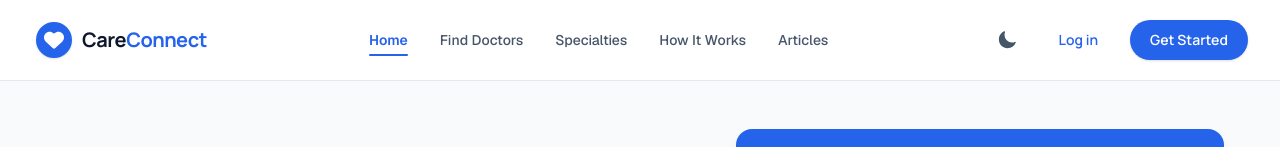
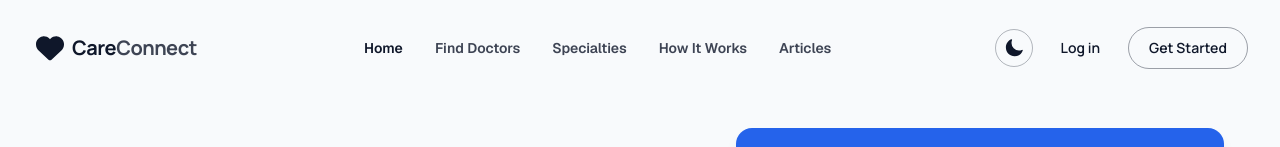
Before and after one commit to alfaazahmed7/careConnect-client, a Next.js app: page / in a window 1280 px wide. Shown: the top 147 px of the page. Built offline with nearby package versions, Linux system fonts and the light colour scheme; grey boxes are pictures that could not be loaded.

Commit message:
style(navbar): redesign navbar UI

```diff
--- a/src/app/doctors/page.tsx
+++ b/src/app/doctors/page.tsx
@@ -24,7 +24,7 @@ export default async function DoctorsPage({
     const doctorResults = await getDoctors(queryString.toString());
 
     return (
-        <div className="min-h-screen bg-[#F8FAFC] dark:bg-[#0F172A] py-8 transition-colors duration-200">
+        <div className="min-h-screen bg-[#F8FAFC] dark:bg-[#0F172A] pb-8 pt-28 transition-colors duration-200 lg:pt-32">
             <div className="max-w-7xl mx-auto px-4 sm:px-6 lg:px-8 space-y-6">
 
                 {/* Breadcrumbs Navigation */}
--- a/src/components/homepage/banner/Banner.tsx
+++ b/src/components/homepage/banner/Banner.tsx
@@ -29,7 +29,7 @@ export default function Banner() {
     };
 
     return (
-        <section className="relative overflow-x-clip bg-[#F8FAFC] dark:bg-[#0F172A] pt-8 pb-16 lg:pt-12 lg:pb-24 transition-colors duration-200">
+        <section className="relative overflow-x-clip bg-[#F8FAFC] dark:bg-[#0F172A] pt-28 pb-16 lg:pt-32 lg:pb-24 transition-colors duration-200">
             <div className="max-w-7xl mx-auto px-4 sm:px-6 lg:px-8">
 
                 {/* Main Banner Grid */}
--- a/src/components/shared/navbar/Navbar.tsx
+++ b/src/components/shared/navbar/Navbar.tsx
@@ -4,7 +4,7 @@ import { geist } from '@/lib/fonts/fonts';
 import { useTheme } from 'next-themes';
 import Link from 'next/link';
 import { usePathname } from 'next/navigation';
-import { useState, useSyncExternalStore } from 'react';
+import { useEffect, useState, useSyncExternalStore } from 'react';
 import { FaHeart } from 'react-icons/fa6';
 import { HiX } from 'react-icons/hi';
 import { HiBars3, HiMoon, HiSun } from 'react-icons/hi2';
@@ -21,6 +21,7 @@ export default function Navbar() {
     const pathname = usePathname();
     const { resolvedTheme, setTheme } = useTheme();
     const [isMobileMenuOpen, setIsMobileMenuOpen] = useState(false);
+    const [isScrolled, setIsScrolled] = useState(false);
     const mounted = useSyncExternalStore(
         () => () => { },
         () => true,
@@ -31,55 +32,55 @@ export default function Navbar() {
         setTheme(resolvedTheme === 'dark' ? 'light' : 'dark');
     };
 
+    useEffect(() => {
+        const handleScroll = () => setIsScrolled(window.scrollY > 8);
+
+        handleScroll();
+        window.addEventListener('scroll', handleScroll, { passive: true });
+        return () => window.removeEventListener('scroll', handleScroll);
+    }, []);
+
     return (
-        <header className="sticky top-0 z-50 w-full border-b bg-white/90 border-[#E2E8F0] backdrop-blur-md dark:bg-[#111827]/90 dark:border-[#334155] transition-colors duration-200">
-            <div className="max-w-7xl mx-auto px-4 sm:px-6 lg:px-8 h-20 flex items-center justify-between">
+        <header className={`sticky top-0 z-50 -mb-20 w-full text-[#0F172A] transition-colors duration-200 lg:-mb-24 dark:text-[#F8FAFC] ${isScrolled
+            ? 'bg-[#F8FAFC]/95 backdrop-blur-md dark:bg-[#111827]/95'
+            : 'bg-transparent'
+            }`}>
+            <div className="mx-auto flex h-20 max-w-7xl items-center justify-between px-4 sm:px-6 lg:h-24 lg:px-8">
 
-                {/* Brand Logo */}
                 <Link
                     href="/"
-                    className="flex items-center gap-2.5 group focus:outline-none focus-visible:ring-2 focus-visible:ring-[#2563EB] rounded-lg p-1"
+                    className="flex items-center gap-2 rounded-lg p-1 focus:outline-none focus-visible:ring-2 focus-visible:ring-current"
                 >
-                    <div className="w-9 h-9 rounded-full bg-[#2563EB] flex items-center justify-center text-white shadow-sm transition-transform duration-200 group-hover:scale-105">
-                        <FaHeart className="w-5 h-5" />
-                    </div>
-                    <span className="text-xl font-bold tracking-tight text-[#0F172A] dark:text-[#F8FAFC]">
-                        Care<span className="text-[#2563EB]">Connect</span>
+                    <FaHeart className="h-7 w-7 text-current" aria-hidden="true" />
+                    <span className="text-xl font-bold tracking-tight text-current">
+                        Care<span className="opacity-80">Connect</span>
                     </span>
                 </Link>
 
-                {/* Desktop Navigation Routes */}
-                <nav className={`hidden lg:flex items-center gap-8 ${geist.className}`}>
+                <nav className={`hidden items-center gap-8 lg:flex ${geist.className}`} aria-label="Primary navigation">
                     {NAV_LINKS.map((link) => {
                         const isActive = pathname === link.href;
                         return (
                             <Link
                                 key={link.href}
                                 href={link.href}
-                                className={`relative py-1.5 text-sm font-medium transition-colors duration-200 group ${isActive
-                                    ? 'text-[#2563EB] font-semibold'
-                                    : 'text-[#475569] hover:text-[#0F172A] dark:text-[#CBD5E1] dark:hover:text-[#F8FAFC]'
-                                    }`}
+                                aria-current={isActive ? 'page' : undefined}
+                                className={`py-1.5 text-sm font-semibold text-current ${isActive ? 'opacity-100' : 'opacity-80'}`}
                             >
                                 {link.label}
-                                <span
-                                    className={`absolute left-0 bottom-0 h-0.5 bg-[#2563EB] rounded-full transition-all duration-300 ${isActive ? 'w-full' : 'w-0 group-hover:w-full'
-                                        }`}
-                                />
                             </Link>
                         );
                     })}
                 </nav>
 
-                {/* Right Action Controls */}
-                <div className="hidden lg:flex items-center gap-5">
+                <div className="hidden items-center gap-3 lg:flex">
                     <button
                         onClick={toggleTheme}
                         type="button"
                         aria-label="Toggle Color Theme"
                         disabled={!mounted}
                         tabIndex={mounted ? 0 : -1}
-                        className="p-2.5 rounded-full text-[#475569] hover:text-[#0F172A] hover:bg-[#F1F5F9] dark:text-[#CBD5E1] dark:hover:text-[#F8FAFC] dark:hover:bg-[#1E293B] transition-colors focus:outline-none focus:ring-2 focus:ring-[#2563EB]"
+                        className="rounded-full border border-current/30 p-2 text-current transition-opacity hover:opacity-70 focus:outline-none focus-visible:ring-2 focus-visible:ring-current"
                     >
                         {resolvedTheme === 'dark' ? (
                             <HiSun className="w-5 h-5 text-amber-400" />
@@ -90,20 +91,19 @@ export default function Navbar() {
 
                     <Link
                         href="/login"
-                        className="text-sm font-semibold text-[#2563EB] hover:text-[#1D4ED8] dark:text-[#2563EB] dark:hover:text-[#1D4ED8] px-3 py-2 transition-colors duration-200"
+                        className="rounded-full px-4 py-2 text-sm font-semibold text-current transition-opacity hover:opacity-70 focus:outline-none focus-visible:ring-2 focus-visible:ring-current"
                     >
                         Log in
                     </Link>
 
                     <Link
                         href="/register"
-                        className="text-sm font-semibold text-white bg-[#2563EB] hover:bg-[#1D4ED8] px-5 py-2.5 rounded-full shadow-sm hover:shadow transition-all duration-200 active:scale-[0.98]"
+                        className="rounded-full border border-current/40 px-5 py-2.5 text-sm font-semibold text-current transition-colors hover:bg-[#0F172A] hover:text-white focus:outline-none focus-visible:ring-2 focus-visible:ring-current dark:hover:bg-[#F8FAFC] dark:hover:text-[#0F172A]"
                     >
                         Get Started
                     </Link>
                 </div>
 
-                {/* Mobile Controls */}
                 <div className="flex lg:hidden items-center gap-2">
                     <button
                         onClick={toggleTheme}
@@ -111,7 +111,7 @@ export default function Navbar() {
                         aria-label="Toggle Color Theme"
                         disabled={!mounted}
                         tabIndex={mounted ? 0 : -1}
-                        className="p-2 rounded-full text-[#475569] hover:bg-[#F1F5F9] dark:text-[#CBD5E1] dark:hover:bg-[#1E293B]"
+                        className="rounded-full border border-current/30 p-2 text-current transition-opacity hover:opacity-70 focus:outline-none focus-visible:ring-2 focus-visible:ring-current"
                     >
                         {resolvedTheme === 'dark' ? (
                             <HiSun className="w-5 h-5 text-amber-400" />
@@ -125,7 +125,7 @@ export default function Navbar() {
                         type="button"
                         aria-expanded={isMobileMenuOpen}
                         aria-label="Toggle Navigation Drawer"
-                        className="p-2 rounded-lg text-[#475569] hover:bg-[#F1F5F9] dark:text-[#CBD5E1] dark:hover:bg-[#1E293B]"
+                        className="rounded-lg p-2 text-current focus:outline-none focus-visible:ring-2 focus-visible:ring-current"
                     >
                         {isMobileMenuOpen ? (
                             <HiX className="w-6 h-6" />
@@ -136,10 +136,9 @@ export default function Navbar() {
                 </div>
             </div>
 
-            {/* Mobile Menu */}
             {isMobileMenuOpen && (
-                <div className="lg:hidden border-t border-[#E2E8F0] dark:border-[#334155] bg-[#FFFFFF] dark:bg-[#111827] px-4 pt-3 pb-6 space-y-3 shadow-lg">
-                    <nav className="flex flex-col space-y-1">
+                <div className="space-y-3 px-4 pb-6 pt-3 text-current lg:hidden">
+                    <nav className="flex flex-col space-y-1" aria-label="Mobile navigation">
                         {NAV_LINKS.map((link) => {
                             const isActive = pathname === link.href;
                             return (
@@ -147,10 +146,8 @@ export default function Navbar() {
                                     key={link.href}
                                     href={link.href}
                                     onClick={() => setIsMobileMenuOpen(false)}
-                                    className={`px-3 py-2.5 rounded-md text-base font-medium transition-colors ${isActive
-                                        ? 'bg-[#EFF6FF] text-[#2563EB] font-semibold dark:bg-[#1E293B] dark:text-[#2563EB]'
-                                        : 'text-[#475569] hover:bg-[#F1F5F9] hover:text-[#0F172A] dark:text-[#CBD5E1] dark:hover:bg-[#1E293B] dark:hover:text-[#F8FAFC]'
-                                        }`}
+                                    aria-current={isActive ? 'page' : undefined}
+                                    className={`rounded-md px-3 py-2.5 text-base font-medium ${isActive ? 'font-semibold' : ''}`}
                                 >
                                     {link.label}
                                 </Link>
@@ -158,18 +155,18 @@ export default function Navbar() {
                         })}
                     </nav>
 
-                    <div className="pt-4 border-t border-[#E2E8F0] dark:border-[#334155] flex flex-col gap-2.5">
+                    <div className="flex flex-col gap-2.5 border-t border-current/20 pt-4">
                         <Link
                             href="/login"
                             onClick={() => setIsMobileMenuOpen(false)}
-                            className="w-full text-center py-2.5 rounded-lg text-sm font-semibold border border-[#E2E8F0] dark:border-[#334155] text-[#0F172A] dark:text-[#F8FAFC] hover:bg-[#F1F5F9] dark:hover:bg-[#1E293B] transition-colors"
+                            className="w-full rounded-full border border-current/30 py-2.5 text-center text-sm font-semibold"
                         >
                             Log in
                         </Link>
                         <Link
                             href="/register"
                             onClick={() => setIsMobileMenuOpen(false)}
-                            className="w-full text-center py-2.5 rounded-lg text-sm font-semibold bg-[#2563EB] text-white hover:bg-[#1D4ED8] shadow-sm transition-colors"
+                            className="w-full rounded-full border border-current/40 py-2.5 text-center text-sm font-semibold"
                         >
                             Get Started
                         </Link>
```
